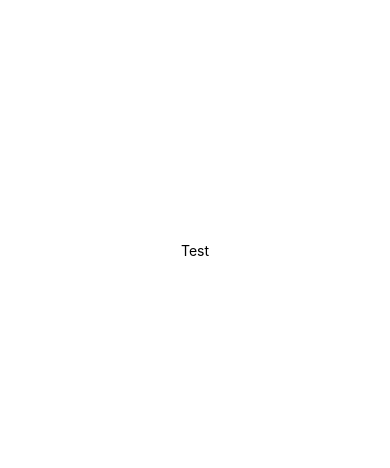
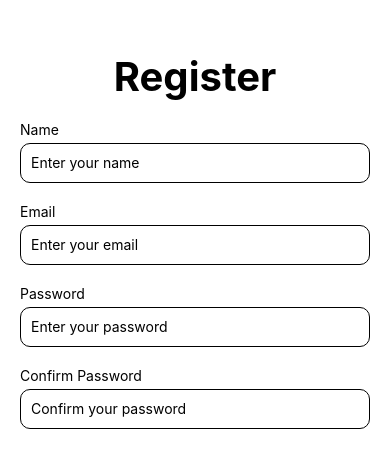
Before and after one commit to ivander08/CXUE, a React Native app in the folder client/: screen / in a window 390 px wide. Shown: the part 172-640 px from the top of the page. Built offline with nearby package versions, Linux system fonts and the light colour scheme.

Commit message:
Initial Register Screen

```diff
--- a/client/App.js
+++ b/client/App.js
@@ -1,15 +1,5 @@
-import { View, Text } from "react-native";
+import Register from "./screens/auth/Register";
 
 export default function App() {
-  return (
-    <View
-      style={{
-        flex: 1,
-        justifyContent: "center",
-        alignItems: "center",
-      }}
-    >
-      <Text>Test</Text>
-    </View>
-  );
+  return <Register />;
 }
--- /dev/null
+++ b/client/screens/auth/Register.js
@@ -0,0 +1,53 @@
+import { View, Text, StyleSheet, TextInput } from 'react-native'
+import React from 'react'
+
+const Register = () => {
+  return (
+    <View style={styles.container}>
+      <Text style={styles.pageTitle}>Register</Text>
+      <View style={{ marginHorizontal: 20 }}>
+        <Text>Name</Text>
+        <TextInput style={styles.input}
+          placeholder="Enter your name"
+        />
+        <Text>Email</Text>
+        <TextInput style={styles.input}
+          placeholder="Enter your email"
+        />
+        <Text>Password</Text>
+        <TextInput style={styles.input}
+          placeholder="Enter your password"
+        />
+        <Text>Confirm Password</Text>
+        <TextInput style={styles.input}
+          placeholder="Confirm your password"
+        />
+      </View>
+    </View>
+  )
+}
+
+const styles = StyleSheet.create({
+    container: {
+        flex: 1,
+        justifyContent: 'center',
+    },
+    pageTitle: {
+        fontSize: 40,
+        fontWeight: 'bold',
+        marginBottom: 20,
+        textAlign: 'center'
+    },
+    input: {
+        height: 40,
+        marginBottom: 20,
+        backgroundColor: 'white',
+        borderRadius: 10,
+        borderWidth: 1,
+        borderColor: 'black',
+        padding: 10,
+        marginTop: 5
+    }
+})
+
+export default Register
```
